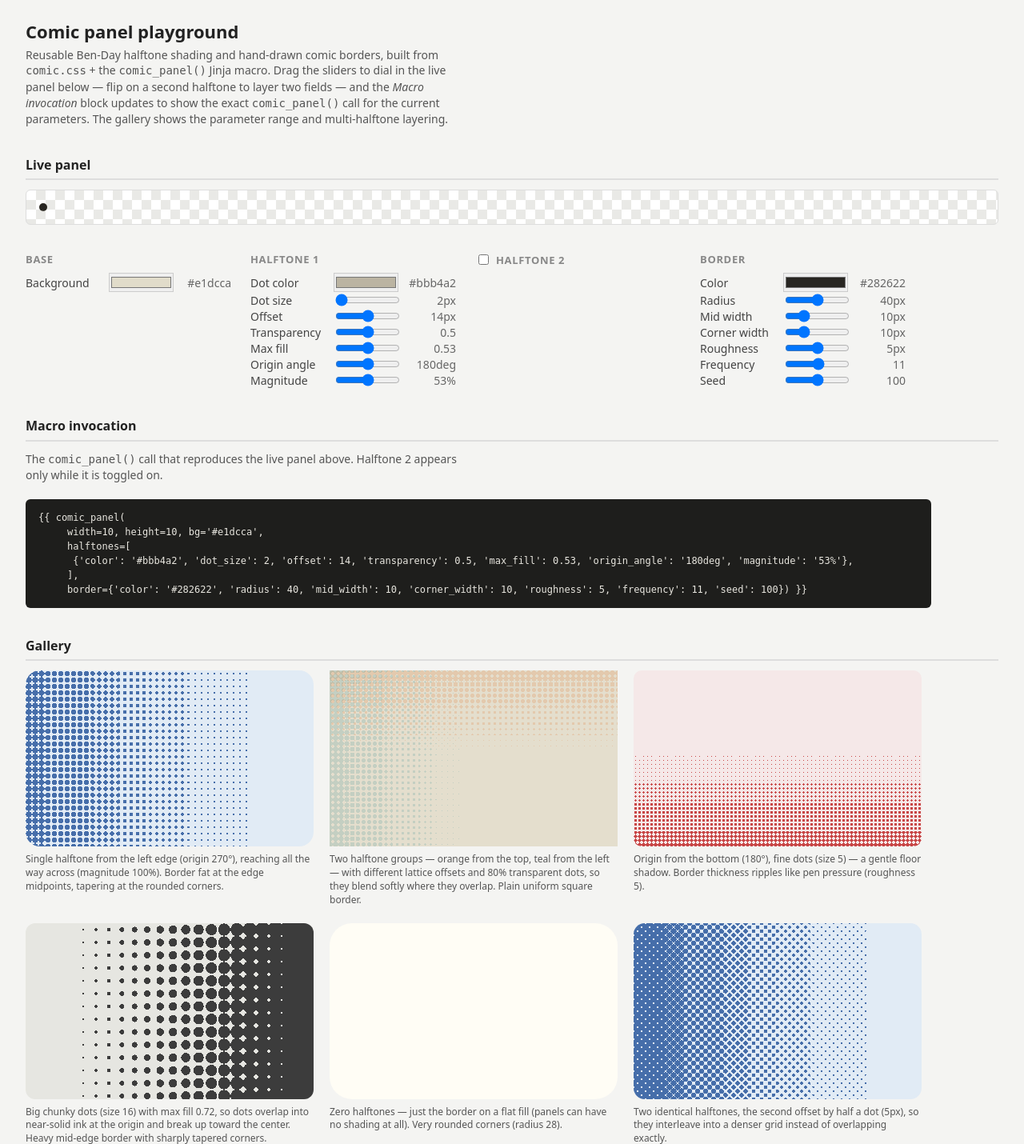
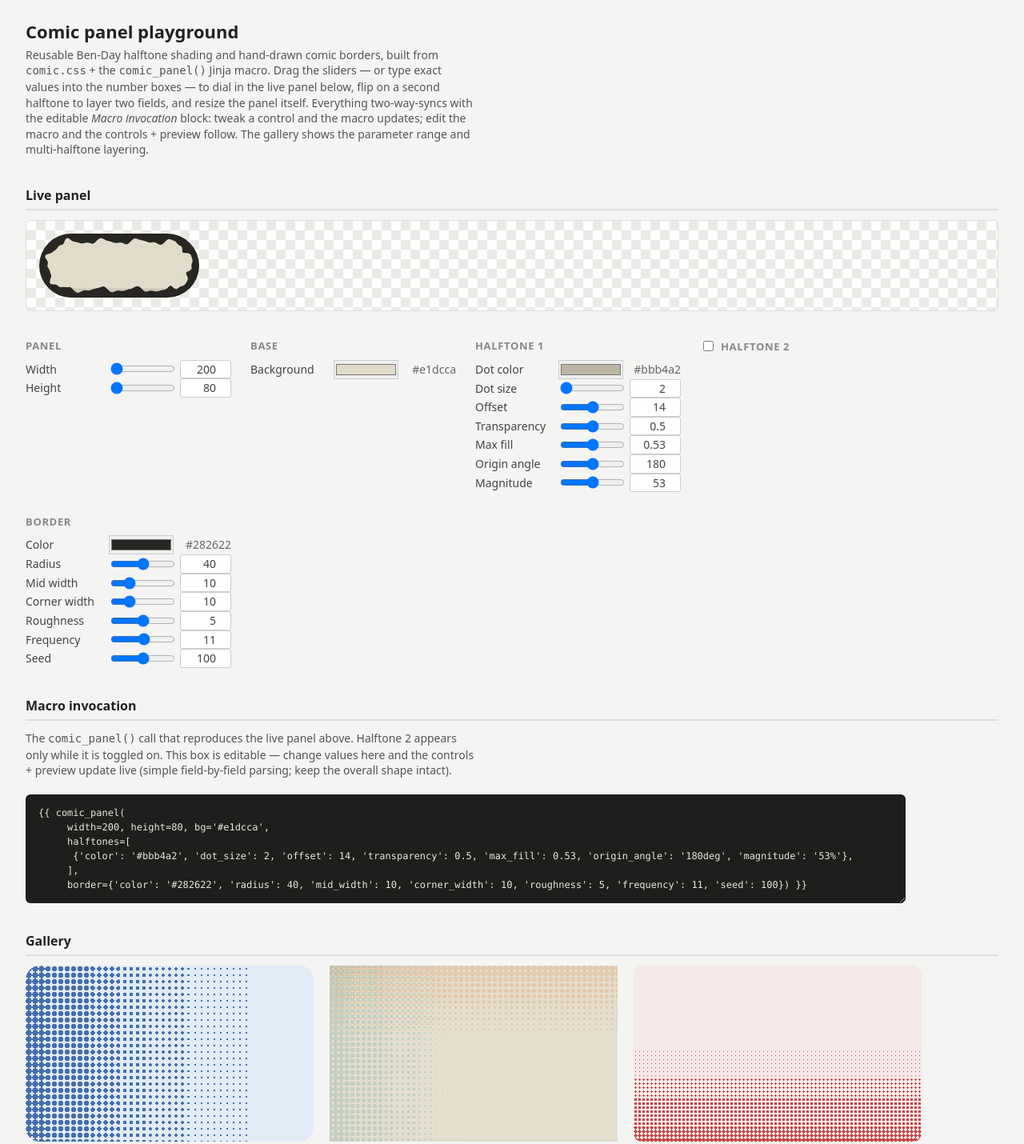
Before and after one commit to jhurstus/kidink, a Python web app: template server/app/templates/panel.html in a window 1280 px wide. Shown: the top 1430 px of the page at 80% size. Run offline with Jinja, Linux system fonts and the light colour scheme; the template is opened without the code that fills it: most values are stand-ins (such as "Sample title", 1, 10 or a date in 2020).

Commit message:
2-way sync panel.html comic_panel and inputs

```diff
--- a/server/app/templates/panel.html
+++ b/server/app/templates/panel.html
@@ -80,6 +80,11 @@
       cursor: pointer;
     }
 
+    /* The halftone-controls custom element just stacks its cloned rows. */
+    halftone-controls {
+      display: block;
+    }
+
     label.ctrl {
       display: grid;
       grid-template-columns: 96px 1fr 64px;
@@ -102,23 +107,49 @@
       border: 1px solid #ccc;
     }
 
+    /* Readout column. A bare <span> shows colors (read-only hex); ranges get
+       their span swapped for an editable number box (see the script) that
+       two-way-syncs with the slider. */
     label.ctrl .val {
       font-variant-numeric: tabular-nums;
       color: #666;
       text-align: right;
     }
 
-    /* Live macro-invocation printout. */
-    pre.macro-print {
+    label.ctrl input.val {
+      width: 100%;
+      min-width: 0;
+      box-sizing: border-box;
+      padding: 1px 3px;
+      font: inherit;
+      font-variant-numeric: tabular-nums;
+      color: #444;
+      border: 1px solid #ccc;
+      border-radius: 3px;
+    }
+
+    /* Live, editable macro invocation. Editing it flows back into the controls
+       and the preview (see applyMacroText). */
+    textarea.macro-print {
+      display: block;
+      width: 100%;
+      max-width: 1100px;
+      box-sizing: border-box;
       margin: 0;
       padding: 14px 16px;
-      max-width: 1100px;
-      overflow-x: auto;
       background: #1e1e1c;
       color: #e8e6df;
+      border: none;
       border-radius: 6px;
       font: 12px/1.5 ui-monospace, SFMono-Regular, Menlo, monospace;
       white-space: pre;
+      resize: vertical;
+      overflow-x: auto;
+      overflow-y: hidden;
+    }
+
+    textarea.macro-print:focus {
+      outline: 2px solid #5a6;
     }
 
     .gallery {
@@ -148,10 +179,12 @@
   <p class="lede">
     Reusable Ben-Day halftone shading and hand-drawn comic borders, built from
     <code>comic.css</code> + the <code>comic_panel()</code> Jinja macro. Drag the
-    sliders to dial in the live panel below — flip on a second halftone to layer
-    two fields — and the <em>Macro invocation</em> block updates to show the exact
-    <code>comic_panel()</code> call for the current parameters. The gallery shows
-    the parameter range and multi-halftone layering.
+    sliders — or type exact values into the number boxes — to dial in the live
+    panel below, flip on a second halftone to layer two fields, and resize the
+    panel itself. Everything two-way-syncs with the editable
+    <em>Macro invocation</em> block: tweak a control and the macro updates; edit
+    the macro and the controls + preview follow. The gallery shows the parameter
+    range and multi-halftone layering.
   </p>
 
   <h2>Live panel</h2>
@@ -175,7 +208,75 @@
     </div>
   </div>
 
+  {#- One definition of a halftone field's controls; the <halftone-controls>
+      custom element clones this for Halftone 1 and Halftone 2, stamping in the
+      per-field section / ht index / default values from its attributes. The
+      data-* hooks (apply/target/attr/prop/unit) are identical for both fields,
+      so they live here once. -#}
+  <template id="halftone-ctrls">
+    <label class="ctrl">
+      <span class="ctrl-name">Dot color</span>
+      <input type="color" data-key="color"
+             data-apply="attr" data-target="htFlood" data-attr="flood-color" />
+      <span class="val"></span>
+    </label>
+    <label class="ctrl">
+      <span class="ctrl-name">Dot size</span>
+      <input type="range" min="2" max="28" step="1" data-key="dot_size"
+             data-apply="attr" data-target="htImage" data-attr="wh" data-unit="px" />
+      <span class="val"></span>
+    </label>
+    <label class="ctrl">
+      <span class="ctrl-name">Offset</span>
+      <input type="range" min="0" max="28" step="1" data-key="offset"
+             data-apply="attr" data-target="htImage" data-attr="xy" data-unit="px" />
+      <span class="val"></span>
+    </label>
+    <label class="ctrl">
+      <span class="ctrl-name">Transparency</span>
+      <input type="range" min="0" max="1" step="0.05" data-key="transparency"
+             data-apply="trans" />
+      <span class="val"></span>
+    </label>
+    <label class="ctrl">
+      <span class="ctrl-name">Max fill</span>
+      <input type="range" min="0.05" max="1" step="0.01" data-key="max_fill"
+             data-apply="cssvar" data-target="halftone" data-prop="--max-fill" />
+      <span class="val"></span>
+    </label>
+    <label class="ctrl">
+      <span class="ctrl-name">Origin angle</span>
+      <input type="range" min="0" max="360" step="5" data-key="origin_angle"
+             data-apply="cssvar" data-target="halftone" data-prop="--origin-angle" data-unit="deg" />
+      <span class="val"></span>
+    </label>
+    <label class="ctrl">
+      <span class="ctrl-name">Magnitude</span>
+      <input type="range" min="5" max="100" step="1" data-key="magnitude"
+             data-apply="cssvar" data-target="halftone" data-prop="--magnitude" data-unit="%" />
+      <span class="val"></span>
+    </label>
+  </template>
+
   <div class="controls">
+    <div class="ctrl-group">
+      <h3>Panel</h3>
+      <label class="ctrl">
+        <span class="ctrl-name">Width</span>
+        <input type="range" min="200" max="1600" step="10" value="{{ width }}"
+               data-section="panel" data-key="width"
+               data-apply="dim" data-unit="px" />
+        <span class="val"></span>
+      </label>
+      <label class="ctrl">
+        <span class="ctrl-name">Height</span>
+        <input type="range" min="80" max="800" step="10" value="{{ height }}"
+               data-section="panel" data-key="height"
+               data-apply="dim" data-unit="px" />
+        <span class="val"></span>
+      </label>
+    </div>
+
     <div class="ctrl-group">
       <h3>Base</h3>
       <label class="ctrl">
@@ -189,55 +290,10 @@
 
     <div class="ctrl-group">
       <h3>Halftone 1</h3>
-      <label class="ctrl">
-        <span class="ctrl-name">Dot color</span>
-        <input type="color" value="#bbb4a2"
-               data-section="ht1" data-ht="1" data-key="color"
-               data-apply="attr" data-target="htFlood" data-attr="flood-color" />
-        <span class="val"></span>
-      </label>
-      <label class="ctrl">
-        <span class="ctrl-name">Dot size</span>
-        <input type="range" min="2" max="28" step="1" value="{{ dot_size }}"
-               data-section="ht1" data-ht="1" data-key="dot_size"
-               data-apply="attr" data-target="htImage" data-attr="wh" data-unit="px" />
-        <span class="val"></span>
-      </label>
-      <label class="ctrl">
-        <span class="ctrl-name">Offset</span>
-        <input type="range" min="0" max="28" step="1" value="{{ offset }}"
-               data-section="ht1" data-ht="1" data-key="offset"
-               data-apply="attr" data-target="htImage" data-attr="xy" data-unit="px" />
-        <span class="val"></span>
-      </label>
-      <label class="ctrl">
-        <span class="ctrl-name">Transparency</span>
-        <input type="range" min="0" max="1" step="0.05" value="{{ transparency }}"
-               data-section="ht1" data-ht="1" data-key="transparency"
-               data-apply="trans" />
-        <span class="val"></span>
-      </label>
-      <label class="ctrl">
-        <span class="ctrl-name">Max fill</span>
-        <input type="range" min="0.05" max="1" step="0.01" value="{{ max_fill }}"
-               data-section="ht1" data-ht="1" data-key="max_fill"
-               data-apply="cssvar" data-target="halftone" data-prop="--max-fill" />
-        <span class="val"></span>
-      </label>
-      <label class="ctrl">
-        <span class="ctrl-name">Origin angle</span>
-        <input type="range" min="0" max="360" step="5" value="{{ origin_angle[:-3] }}"
-               data-section="ht1" data-ht="1" data-key="origin_angle"
-               data-apply="cssvar" data-target="halftone" data-prop="--origin-angle" data-unit="deg" />
-        <span class="val"></span>
-      </label>
-      <label class="ctrl">
-        <span class="ctrl-name">Magnitude</span>
-        <input type="range" min="5" max="100" step="1" value="{{ magnitude[:-1] }}"
-               data-section="ht1" data-ht="1" data-key="magnitude"
-               data-apply="cssvar" data-target="halftone" data-prop="--magnitude" data-unit="%" />
-        <span class="val"></span>
-      </label>
+      <halftone-controls section="ht1" ht="1"
+        color="#bbb4a2" dot-size="{{ dot_size }}" offset="{{ offset }}"
+        transparency="{{ transparency }}" max-fill="{{ max_fill }}"
+        origin-angle="{{ origin_angle[:-3] }}" magnitude="{{ magnitude[:-1] }}"></halftone-controls>
     </div>
 
     <div class="ctrl-group">
@@ -247,57 +303,10 @@
           Halftone 2
         </label>
       </h3>
-      <div id="ht2-controls">
-        <label class="ctrl">
-          <span class="ctrl-name">Dot color</span>
-          <input type="color" value="#469696"
-                 data-section="ht2" data-ht="2" data-key="color"
-                 data-apply="attr" data-target="htFlood" data-attr="flood-color" />
-          <span class="val"></span>
-        </label>
-        <label class="ctrl">
-          <span class="ctrl-name">Dot size</span>
-          <input type="range" min="2" max="28" step="1" value="7"
-                 data-section="ht2" data-ht="2" data-key="dot_size"
-                 data-apply="attr" data-target="htImage" data-attr="wh" data-unit="px" />
-          <span class="val"></span>
-        </label>
-        <label class="ctrl">
-          <span class="ctrl-name">Offset</span>
-          <input type="range" min="0" max="28" step="1" value="4"
-                 data-section="ht2" data-ht="2" data-key="offset"
-                 data-apply="attr" data-target="htImage" data-attr="xy" data-unit="px" />
-          <span class="val"></span>
-        </label>
-        <label class="ctrl">
-          <span class="ctrl-name">Transparency</span>
-          <input type="range" min="0" max="1" step="0.05" value="0.8"
-                 data-section="ht2" data-ht="2" data-key="transparency"
-                 data-apply="trans" />
-          <span class="val"></span>
-        </label>
-        <label class="ctrl">
-          <span class="ctrl-name">Max fill</span>
-          <input type="range" min="0.05" max="1" step="0.01" value="0.48"
-                 data-section="ht2" data-ht="2" data-key="max_fill"
-                 data-apply="cssvar" data-target="halftone" data-prop="--max-fill" />
-          <span class="val"></span>
-        </label>
-        <label class="ctrl">
-          <span class="ctrl-name">Origin angle</span>
-          <input type="range" min="0" max="360" step="5" value="270"
-                 data-section="ht2" data-ht="2" data-key="origin_angle"
-                 data-apply="cssvar" data-target="halftone" data-prop="--origin-angle" data-unit="deg" />
-          <span class="val"></span>
-        </label>
-        <label class="ctrl">
-          <span class="ctrl-name">Magnitude</span>
-          <input type="range" min="5" max="100" step="1" value="55"
-                 data-section="ht2" data-ht="2" data-key="magnitude"
-                 data-apply="cssvar" data-target="halftone" data-prop="--magnitude" data-unit="%" />
-          <span class="val"></span>
-        </label>
-      </div>
+      <halftone-controls id="ht2-controls" section="ht2" ht="2"
+        color="#469696" dot-size="7" offset="4"
+        transparency="0.8" max-fill="0.48"
+        origin-angle="270" magnitude="55"></halftone-controls>
     </div>
 
     <div class="ctrl-group">
@@ -357,9 +366,11 @@
   <h2>Macro invocation</h2>
   <p class="lede">
     The <code>comic_panel()</code> call that reproduces the live panel above.
-    Halftone 2 appears only while it is toggled on.
+    Halftone 2 appears only while it is toggled on. This box is editable —
+    change values here and the controls + preview update live (simple
+    field-by-field parsing; keep the overall shape intact).
   </p>
-  <pre class="macro-print"><code id="macro-out"></code></pre>
+  <textarea id="macro-out" class="macro-print" wrap="off" spellcheck="false" autocomplete="off"></textarea>
 
   <h2>Gallery</h2>
   <div class="gallery">
@@ -430,17 +441,39 @@
     // size/offset/color; and the border path is rebuilt in JS (mirroring
     // app/comic.py) for radius/width/roughness/seed/frequency. No markup is
     // generated here beyond the border <path> d — the macro output is the source
-    // of truth. The Macro-invocation block is reassembled from the live control
-    // values so it always matches the panel above.
+    // of truth. The Macro-invocation block is both rendered from the live control
+    // values and parsed back into them, so the two stay in sync either way.
     (function () {
+      // --- <halftone-controls>: clone the shared <template> per field ---------
+      // connectedCallback runs synchronously for already-parsed elements when
+      // define() is called below, so the cloned inputs exist before we wire them.
+      class HalftoneControls extends HTMLElement {
+        connectedCallback() {
+          if (this._built) return;
+          this._built = true;
+          const frag = document.getElementById("halftone-ctrls").content.cloneNode(true);
+          const section = this.getAttribute("section");
+          const ht = this.getAttribute("ht");
+          frag.querySelectorAll("input[data-key]").forEach((input) => {
+            input.dataset.section = section;
+            input.dataset.ht = ht;
+            const attr = input.dataset.key.replace(/_/g, "-"); // dot_size -> dot-size
+            if (this.hasAttribute(attr)) input.value = this.getAttribute(attr);
+          });
+          this.appendChild(frag);
+        }
+      }
+      customElements.define("halftone-controls", HalftoneControls);
+
       const demo = document.getElementById("demo");
-      const W = {{ width }}, H = {{ height }};
+      let W = {{ width }}, H = {{ height }};
       // Per-halftone targets: the macro emits ht-demo then ht-demo2 (uids), and
       // one .halftone element each, in document order.
       const filters = [document.getElementById("ht-demo"), document.getElementById("ht-demo2")];
       const halftoneEls = demo.querySelectorAll(".halftone");
       const targets = {
         panel: demo.querySelector(".comic-panel"),
+        borderSvg: demo.querySelector(".comic-border svg"),
         borderPath: demo.querySelector(".comic-border path"),
         ht: {
           1: { halftone: halftoneEls[0], htImage: filters[0].querySelector("feImage"), htFlood: filters[0].querySelector("feFlood") },
@@ -514,13 +547,26 @@
         targets.panel.style.setProperty("--radius", geom.radius + "px");
       }
 
-      // --- Macro-invocation printout -----------------------------------------
-      // Reassembled from the live control values; reads each control by its
-      // (data-section, data-key) pair. The macro delimiters are concatenated
-      // from single braces so Jinja doesn't evaluate them at render time.
-      const macroOut = document.getElementById("macro-out");
+      // Overall panel size: drives the base CSS vars, the border viewBox, and a
+      // border rebuild (the path geometry depends on W/H).
+      function applyDims() {
+        W = +ctrl("panel", "width").value;
+        H = +ctrl("panel", "height").value;
+        targets.panel.style.setProperty("--panel-w", W + "px");
+        targets.panel.style.setProperty("--panel-h", H + "px");
+        targets.borderSvg.setAttribute("viewBox", "0 0 " + W + " " + H);
+        rebuildBorder();
+      }
+
+      // --- Macro-invocation block: live render <-> live parse -----------------
+      // When syncingFromMacro is set, the user is editing the textarea, so we
+      // suppress re-rendering it (which would clobber their caret). The macro
+      // delimiters are concatenated from single braces so Jinja doesn't evaluate
+      // them at render time.
+      const macroBox = document.getElementById("macro-out");
       const toggle = document.getElementById("ht2-toggle");
       const OPEN = "{" + "{", CLOSE = "}" + "}";
+      let syncingFromMacro = false;
       const ctrl = (section, key) =>
         document.querySelector(`[data-section="${section}"][data-key="${key}"]`);
       const v = (section, key) => ctrl(section, key).value;
@@ -542,14 +588,68 @@
           + "'frequency': " + v("border", "frequency") + ", "
           + "'seed': " + v("border", "seed") + "}";
       }
+      function autosize() {
+        macroBox.style.height = "auto";
+        macroBox.style.height = macroBox.scrollHeight + "px";
+      }
       function updateMacroPrint() {
+        if (syncingFromMacro) return; // don't fight the user typing in the box
         const sections = toggle.checked ? ["ht1", "ht2"] : ["ht1"];
         const htLines = sections.map((s) => "      " + fmtHalftone(s)).join(",\n");
-        macroOut.textContent =
+        macroBox.value =
           OPEN + " comic_panel(\n"
           + "     width=" + W + ", height=" + H + ", bg='" + v("base", "bg") + "',\n"
           + "     halftones=[\n" + htLines + ",\n     ],\n"
           + "     border=" + fmtBorder() + ") " + CLOSE;
+        autosize();
+      }
+
+      // Parse the (self-generated) macro text back into the controls. Deliberately
+      // dumb: pull each field with a regex; anything unparseable is left as-is.
+      const grab = (re, s) => { const m = s.match(re); return m ? m[1] : null; };
+      function setCtrl(section, key, value) {
+        if (value == null) return;
+        const c = ctrl(section, key);
+        if (!c) return;
+        c.value = value;
+        apply(c); // preview + readout; macro re-render is suppressed meanwhile
+      }
+      function applyMacroText(text) {
+        syncingFromMacro = true;
+        try {
+          setCtrl("panel", "width", grab(/width\s*=\s*(\d+)/, text));
+          setCtrl("panel", "height", grab(/height\s*=\s*(\d+)/, text));
+          setCtrl("base", "bg", grab(/bg\s*=\s*'([^']*)'/, text));
+
+          const block = grab(/halftones\s*=\s*\[([\s\S]*?)\]/, text) || "";
+          const groups = block.match(/\{[^}]*\}/g) || [];
+          ["ht1", "ht2"].forEach((s, i) => {
+            const g = groups[i];
+            if (!g) return;
+            setCtrl(s, "color", grab(/'color'\s*:\s*'([^']*)'/, g));
+            setCtrl(s, "dot_size", grab(/'dot_size'\s*:\s*([\d.]+)/, g));
+            setCtrl(s, "offset", grab(/'offset'\s*:\s*([\d.]+)/, g));
+            setCtrl(s, "transparency", grab(/'transparency'\s*:\s*([\d.]+)/, g));
+            setCtrl(s, "max_fill", grab(/'max_fill'\s*:\s*([\d.]+)/, g));
+            const oa = grab(/'origin_angle'\s*:\s*'([^']*)'/, g);
+            if (oa != null) setCtrl(s, "origin_angle", oa.replace("deg", ""));
+            const mg = grab(/'magnitude'\s*:\s*'([^']*)'/, g);
+            if (mg != null) setCtrl(s, "magnitude", mg.replace("%", ""));
+          });
+          toggle.checked = groups.length >= 2; // a 2nd halftone toggles the field on
+          syncHt2();
+
+          const bd = grab(/border\s*=\s*\{([^}]*)\}/, text) || "";
+          setCtrl("border", "color", grab(/'color'\s*:\s*'([^']*)'/, bd));
+          setCtrl("border", "radius", grab(/'radius'\s*:\s*([\d.]+)/, bd));
+          setCtrl("border", "mid_width", grab(/'mid_width'\s*:\s*([\d.]+)/, bd));
+          setCtrl("border", "corner_width", grab(/'corner_width'\s*:\s*([\d.]+)/, bd));
+          setCtrl("border", "roughness", grab(/'roughness'\s*:\s*([\d.]+)/, bd));
+          setCtrl("border", "frequency", grab(/'frequency'\s*:\s*([\d.]+)/, bd));
+          setCtrl("border", "seed", grab(/'seed'\s*:\s*([\d.]+)/, bd));
+        } finally {
+          syncingFromMacro = false;
+        }
       }
 
       function resolveTarget(input) {
@@ -560,13 +660,19 @@
 
       function readout(input) {
         const r = input.parentElement.querySelector(".val");
-        if (r) r.textContent = input.value + (input.dataset.unit || "");
+        if (!r) return;
+        if (r.tagName === "INPUT") r.value = input.value; // editable number box
+        else r.textContent = input.value + (input.dataset.unit || ""); // color hex
       }
 
-      function apply(input) {
+      // echo=false when an edit came from a number box, so we don't overwrite the
+      // box mid-keystroke (the slider still moves and the preview still updates).
+      function apply(input, echo = true) {
         const kind = input.dataset.apply;
         if (kind === "geom") {
           rebuildBorder(); // radius/mid/corner/roughness/seed/frequency rebuild the path
+        } else if (kind === "dim") {
+          applyDims(); // width/height resize the whole panel
         } else if (kind === "trans") {
           // transparency -> dot ink opacity (1 = opaque), per halftone.
           targets.ht[input.dataset.ht].htFlood.setAttribute(
@@ -587,7 +693,7 @@
             }
           }
         }
-        readout(input);
+        if (echo) readout(input);
         updateMacroPrint();
       }
 
@@ -601,6 +707,25 @@
         updateMacroPrint();
       }
       toggle.addEventListener("change", syncHt2);
+      macroBox.addEventListener("input", () => { applyMacroText(macroBox.value); autosize(); });
+
+      // Swap each slider's static readout for an editable number box that
+      // two-way-syncs with the slider (DRY: one rule for every range control).
+      document.querySelectorAll('label.ctrl input[type="range"]').forEach((range) => {
+        const slot = range.parentElement.querySelector(".val");
+        const box = document.createElement("input");
+        box.type = "number";
+        box.className = "val";
+        if (range.min !== "") box.min = range.min;
+        if (range.max !== "") box.max = range.max;
+        if (range.step !== "") box.step = range.step;
+        if (slot) slot.replaceWith(box); else range.after(box);
+        box.addEventListener("input", () => {
+          if (box.value === "") return;
+          range.value = box.value; // snaps to the slider's granularity
+          apply(range, false);
+        });
+      });
 
       document.querySelectorAll("[data-apply]").forEach((input) => {
         input.addEventListener("input", () => apply(input));
```
